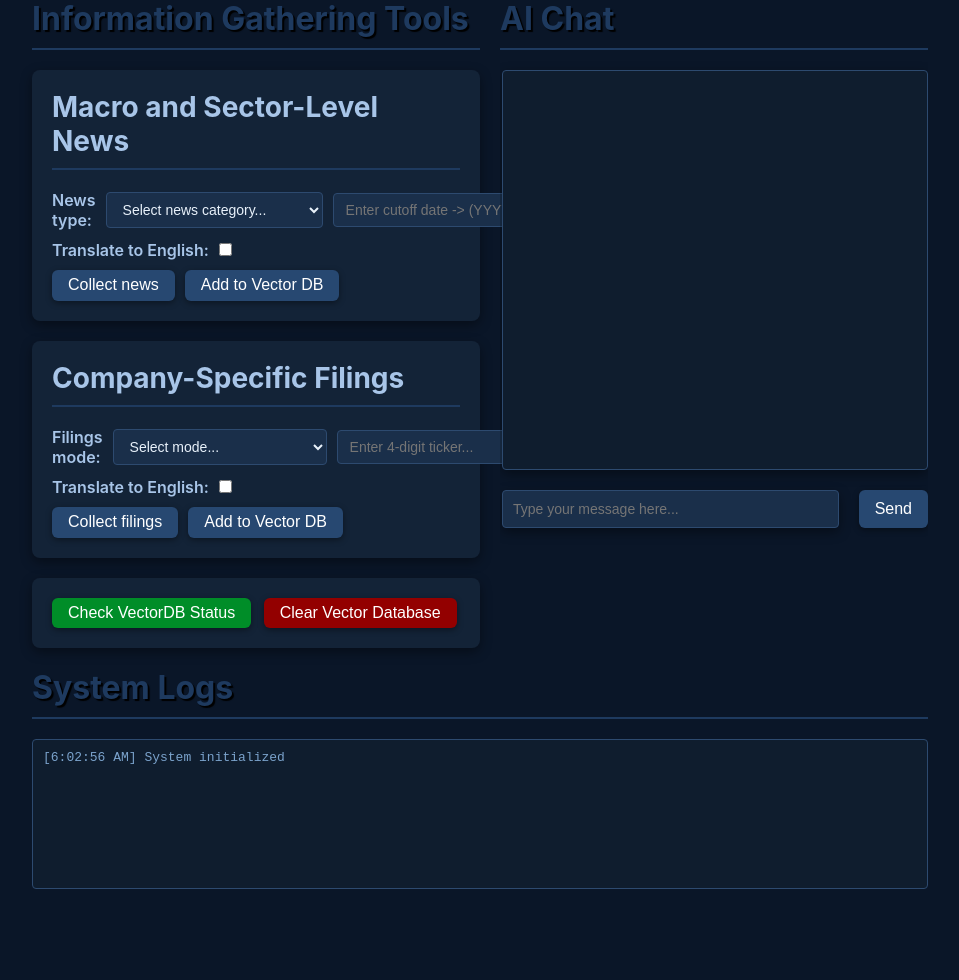
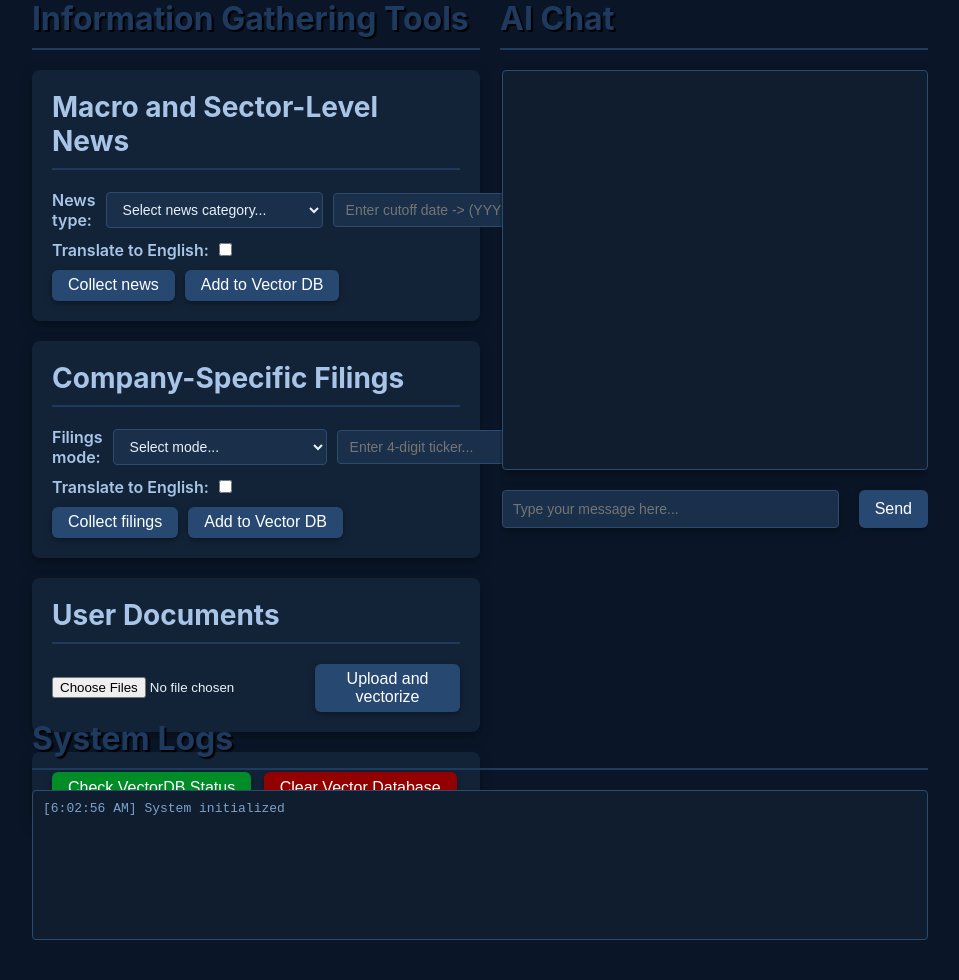
Before and after one commit to Straight8ths/straight8ths.github.io, a Flask app: page / in a window 1280 px wide. Shown: the part 21-1001 px from the top of the page, without its empty margins (160-1119 px from the left). Before the commit the page ends 910 px from the top, so only its background shows below. Run offline with Flask 3, Linux system fonts and the light colour scheme; parts of the project's set-up code (start-up, migrations or seed data) failed here and were passed over.

Commit message:
Added support for user file uploading

```diff
--- a/app.py
+++ b/app.py
@@ -57,6 +57,9 @@
 # Create RSS feed output directory
 RSS_OUTPUT_PATH = BASE_DIR / "RSS_feed_output"
 RSS_OUTPUT_PATH.mkdir(exist_ok=True)
+
+WHITEPAPER_PATH = BASE_DIR / "whitepapers"
+WHITEPAPER_PATH.mkdir(exist_ok=True)
 
 ### KEYS AND CLIENTS SETUP ###
 # Load environment variables
@@ -182,7 +185,7 @@
     folder_path = Path(folder)
 
     for path in folder_path.iterdir():
-        if path.suffix.lower() in {".txt", ".md"}:
+        if path.suffix.lower() in {".txt", ".pdf"}:
             ingest_document(path)
 
 def edinet_report_downloader(mode: str, ticker: str = None, translate: bool = False) -> None:
@@ -246,7 +249,10 @@
 
         # Get competitors for the given ticker
         comps = portfolio_df.loc[portfolio_df["Ticker"] == ticker, "Competitors":].values.flatten().tolist()
-        comps = [comp for comp in comps if len(comp) > 0 and " JP" in comp]
+        comps = [comp for comp in comps if
+                 len(comp) > 0
+                 and " JP" in comp
+                 and comp[:4].isnumeric()]
         comps = [comp[:4] for comp in comps]
         name_and_comps = [ticker] + comps
         name_and_comps = pd.DataFrame(name_and_comps, columns=["Ticker"])
@@ -259,7 +265,7 @@
     for row in filtered_filings_df.itertuples(index=False):
         docID = row.docID
         tickercode = row.secCode
-        Name = row.Name.replace(" ", "_")
+        Name = str(row.Name).replace(" ", "_")
         docType = row.docType
         submitDateTime = row.submitDateTime[:10]
         try:
@@ -530,6 +536,59 @@
     ingest_directory(RSS_OUTPUT_PATH)
     clear_rss_reports()
 
+ALLOWED_EXTENSIONS = {".pdf", ".txt"}
+
+def clear_whitepapers():
+    """Clear all files in the whitepapers directory."""
+    clear_folder(WHITEPAPER_PATH)
+
+def allowed_file(filename: str) -> bool:
+    ext = os.path.splitext(filename)[1].lower()
+    return ext in ALLOWED_EXTENSIONS
+
+def vectorize_whitepapers():
+    """Ingest all text files in the whitepapers directory into the vector store."""
+    ingest_directory(WHITEPAPER_PATH)
+
+    clear_whitepapers()
+
+@app.route("/vectorize_whitepapers", methods=["POST"])
+def upload_whitepapers():
+    files = request.files.getlist("whitepapers")
+
+    if not files:
+        return jsonify({"error": "No files provided"}), 400
+
+    temp_dir = WHITEPAPER_PATH
+    saved_paths = []
+
+    try:
+        for file in files:
+            filename = os.path.basename(file.filename)
+
+            if not allowed_file(filename):
+                return jsonify({"error": f"Invalid file type: {filename}"}), 400
+
+            file_path = os.path.join(temp_dir, filename)
+            file.save(file_path)
+
+            saved_paths.append(file_path)
+
+        initial_vector_count = int(index.describe_index_stats().total_vector_count)
+
+        vectorize_whitepapers()
+
+        updated_vector_count = int(index.describe_index_stats().total_vector_count)
+        vectors_added = updated_vector_count - initial_vector_count
+
+        return jsonify({
+            "status": "Whitepapers vectorized.",
+            "vectors_added": vectors_added
+        })
+
+    except Exception as e:
+        return jsonify({"error": str(e)}), 500
+
 ### QUESTION ANSWERING SETUP ###
 def answer_question_old(question: str):
 
--- a/static/script.js
+++ b/static/script.js
@@ -242,6 +242,41 @@
         });
 }
 
+async function upload_whitepapers() {
+  const input = document.getElementById("whitepaperInput");
+  const files = input.files;
+
+  if (!files.length) {
+    alert("Select at least one file");
+    return;
+  }
+
+  const formData = new FormData();
+    addLog(`Uploading and vectorizing whitepapers...`);
+
+  for (const file of files) {
+    formData.append("whitepapers", file);
+  }
+
+  const response = await fetch("/vectorize_whitepapers", {
+    method: "POST",
+    body: formData
+    });
+
+  const result = await response.json();
+
+  if (response.status !== 200) {
+    addLog(`ERROR: ${result.error}`);
+    return;
+  }
+  if (result.vectors_added === 0) {
+    addLog(`No new vectors were added. Files may have already been vectorized.`);
+    return;
+  }
+    addLog(`Document vectorization complete`);
+    addLog(`Vectors added: ${result.vectors_added}`);
+}
+
 const input = document.getElementById("chatInput");
 
 input.addEventListener("keypress", function(event) {
--- a/templates/index.html
+++ b/templates/index.html
@@ -19,7 +19,7 @@
 
         .layout {
             display: flex;
-            height: flex;
+            height: 90vh;
             width: 70vw;
             gap: 20px;
                     }
@@ -266,6 +266,15 @@
                         </div>
                     </div>
 
+            <div class="container" style="margin-bottom: 20px;">
+                <h2 style="margin-bottom: 10px; color: #a8c5e8; font-size: 28px;">User Documents</h2>
+                <hr style="border: 1px solid #1e3a5f; margin-bottom: 20px;">
+                        <div class="control-group">
+                        <input type="file" id="whitepaperInput" multiple style="color: #e8f1fa;" />
+                        <button class="button" onclick="upload_whitepapers()">Upload and vectorize</button>
+                        </div>
+                    </div>
+
 
             <div class="container">
                 <button class="button" style="--btn-bg: #008d28; margin-right: 8px; color: #ffffff" onclick="checkVectorDBStatus()">Check VectorDB Status</button>
```
Also changed, not shown: 14 other files.
